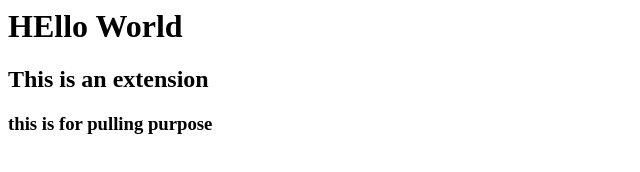
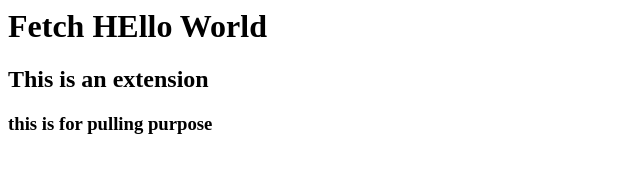
Before and after one commit to Rostan0511/gitandgithub, a plain HTML site: page index.html in a window 1280 px wide. Shown: the whole page, without its empty margins (0-640 px from the left). Drawn offline with Linux system fonts and the light colour scheme.

Commit message:
Update2 index.html

```diff
--- a/index.html
+++ b/index.html
@@ -1,3 +1,3 @@
-<h1>HEllo World</h1>
+<h1>Fetch HEllo World</h1>
 <h2>This is an extension</h2>
 <h3>this is for pulling purpose</h3>
```
